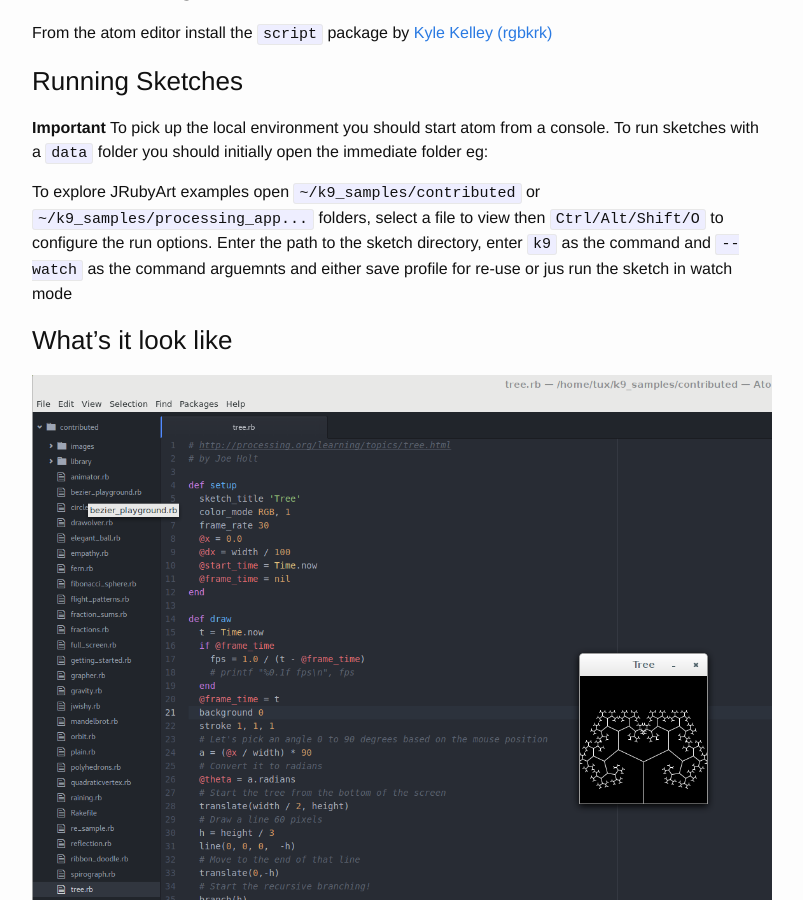
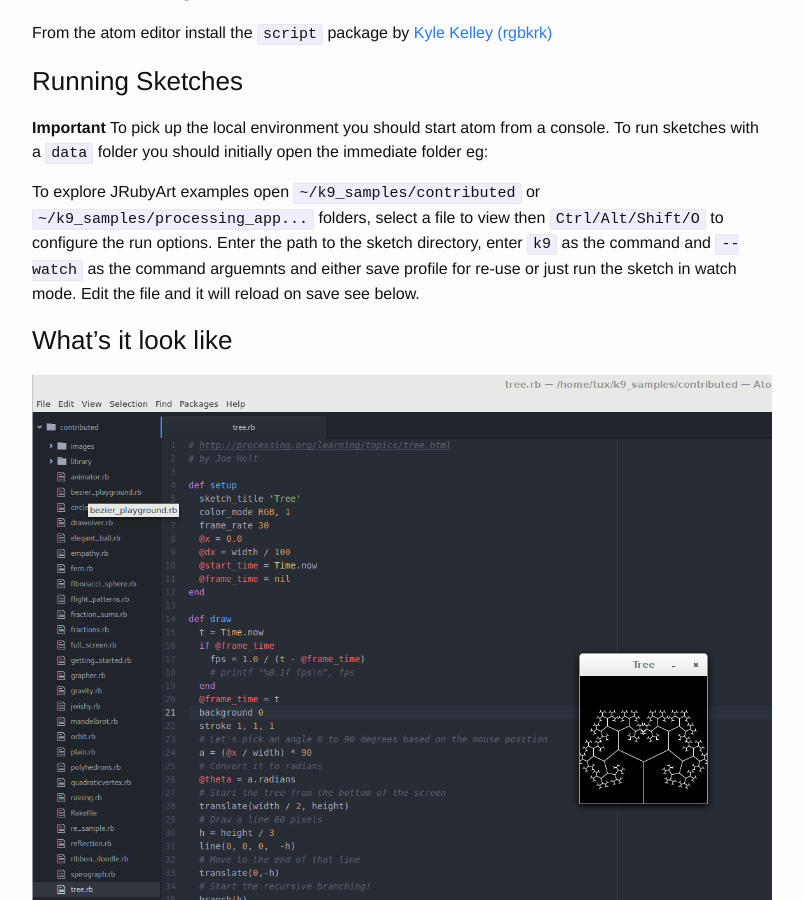
Before and after one commit to ruby-processing/JRubyArt, a Jekyll site: the page built from _posts/2016-08-16-atom.md, in a window 1280 px wide and 900 px high, scrolled down 577 px. Shown: the whole window, without its empty margins (238-1041 px from the left). Built offline with Jekyll 4.4.1, drawn with Linux system fonts in a browser that asks for light colours.

Commit message:
atom script

```diff
--- a/_posts/2016-08-16-atom.md
+++ b/_posts/2016-08-16-atom.md
@@ -30,7 +30,7 @@
 __Important__ To pick up the local environment you should start atom from a console.
 To run sketches with a `data` folder you should initially open the immediate folder eg:
 
-To explore JRubyArt examples open `~/k9_samples/contributed` or `~/k9_samples/processing_app...` folders, select a file to view then `Ctrl/Alt/Shift/O` to configure the run options. Enter the path to the sketch directory, enter `k9` as the command and `--watch` as the command arguemnts and either save profile for re-use or jus run the sketch in watch mode
+To explore JRubyArt examples open `~/k9_samples/contributed` or `~/k9_samples/processing_app...` folders, select a file to view then `Ctrl/Alt/Shift/O` to configure the run options. Enter the path to the sketch directory, enter `k9` as the command and `--watch` as the command arguemnts and either save profile for re-use or just run the sketch in watch mode. Edit the file and it will reload on save see below.
 
 ### What's it look like ###
 
```
